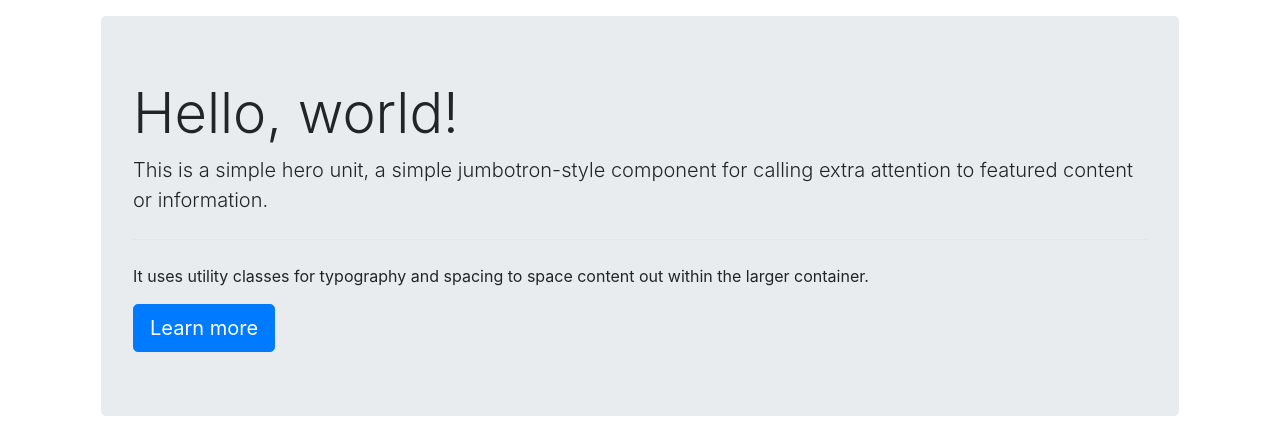
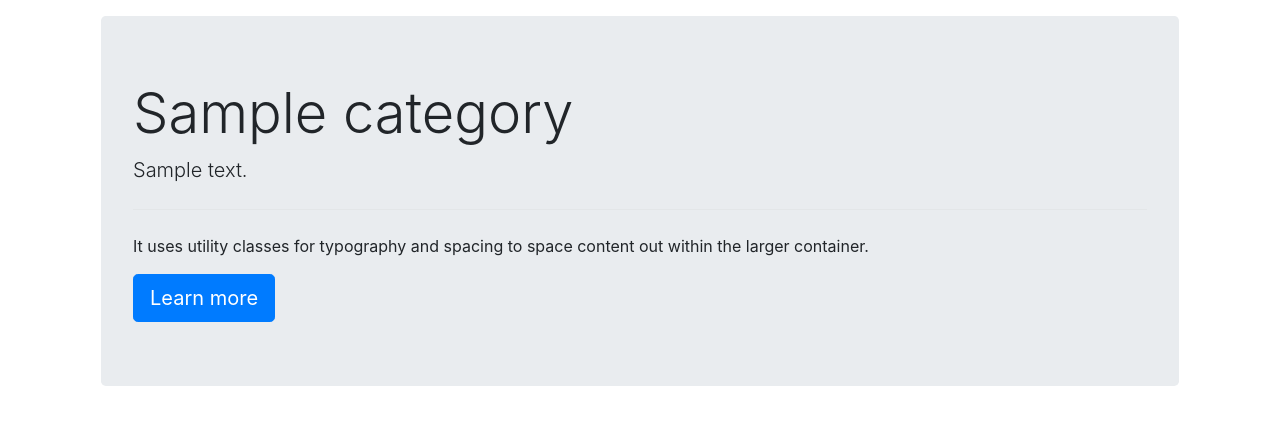
Before and after one commit to arbazzkhann/learn_php, a PHP site: page /arbaz/threads.php?catid=1 in a window 1280 px wide. Shown: the part 56-482 px from the top of the page. Run offline with PHP 8.4, Linux system fonts and the light colour scheme; tables that the repository leaves empty or names only in its code hold one stand-in row (values such as "Sample post").

Commit message:
5th commit - fetching data from db and displaying title and description by category_id by _GET request

```diff
--- a/33. Project - Online Form/threads.php
+++ b/33. Project - Online Form/threads.php
@@ -14,16 +14,37 @@
 </head>
 
 <body>
+    <!--Header-->
     <?php include './partials/_header.php'?>
-    <!--Header-->
+
+    <?php
+           $cat_id = $_GET['catid'];
+
+           // Corrected SQL query with backticks around table name
+           $sql = "SELECT * FROM `categories` WHERE category_id=$cat_id";
+
+           $result = mysqli_query($conn, $sql);
+
+           if (!$result) {
+               // Handle query execution error
+               echo "Error: " . mysqli_error($conn);
+           } else {
+               // Fetch data only if the query was successful
+               while($row = mysqli_fetch_assoc($result)) {
+                   $cat_name = $row['category_name'];
+                   $cat_desc = $row['category_description'];
+               }
+           }
+
+    ?>
 
 
-    <!-- slider start here -->
+
+    <!-- jumbotron -->
     <div class="container">
         <div class="jumbotron m-3">
-            <h1 class="display-4">Hello, world!</h1>
-            <p class="lead">This is a simple hero unit, a simple jumbotron-style component for calling extra attention to
-                featured content or information.</p>
+            <h1 class="display-4"><?php echo $cat_name?></h1>
+            <p class="lead"><?php echo $cat_desc?></p>
             <hr class="my-4">
             <p>It uses utility classes for typography and spacing to space content out within the larger container.</p>
             <a class="btn btn-primary btn-lg" href="#" role="button">Learn more</a>
@@ -31,7 +52,7 @@
     </div>
 
 
-    <!-- card container -->
+    <!-- Q & A Section -->
     <div class="container my-3 py-4">
         <h1>Browse Questions</h1>
         <div class="d-flex py-2">
```
Also changed, not shown: 33. Project - Online Form/index.php (+6 -4 lines).
